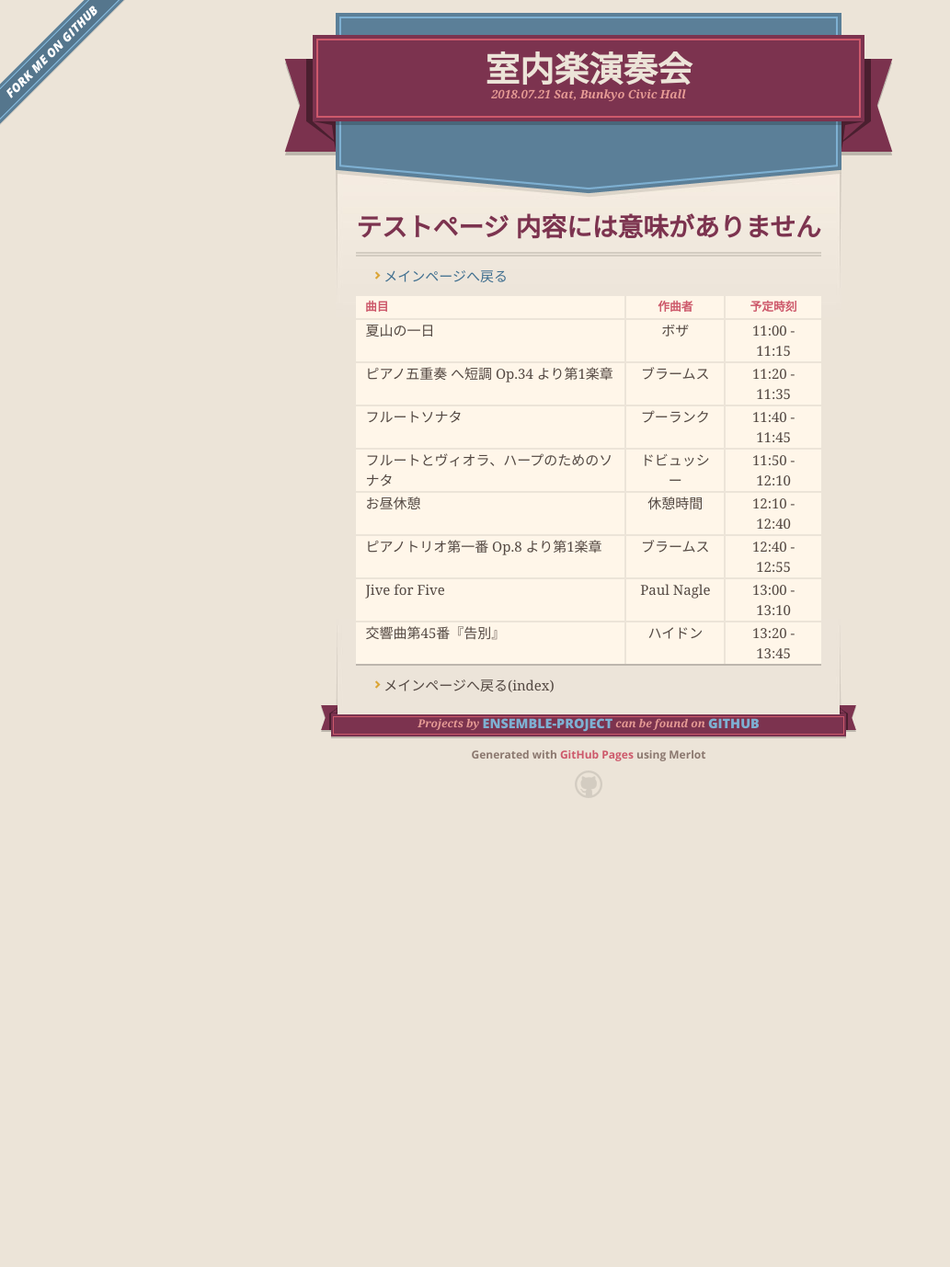
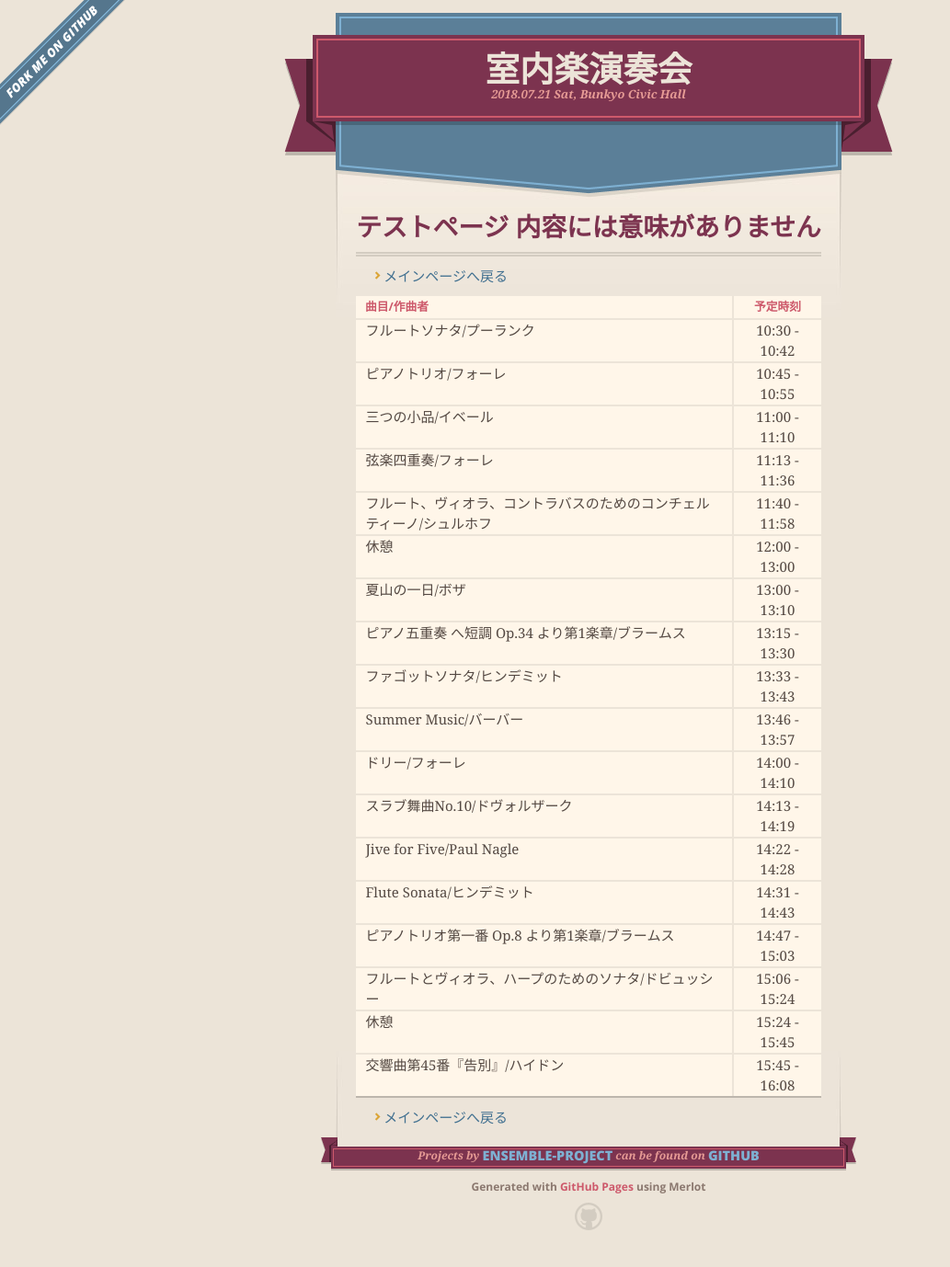
Before and after one commit to Ensemble-Project/Ensemble-Project.github.io, a Jekyll site: the page built from timetable.md, in a window 1280 px wide. Shown: the whole page at 92% size, without its empty margins (0-1033 px from the left). Built offline with Jekyll 4.4.1, drawn with Linux system fonts in a browser that asks for light colours; our own code applies the rules of GitHub Pages for plain Markdown files; before the commit the page ends 908 px from its top, so only the background shows below that.

Commit message:
timetable

```diff
--- a/timetable.md
+++ b/timetable.md
@@ -1,15 +1,25 @@
 # テストページ 内容には意味がありません
 * [メインページへ戻る](index)
 
-| 曲目                                     | 作曲者          | 予定時刻      |
-|:---------------------------------------- |:---------------:|:-------------:|
-| 夏山の一日                               | ボザ            | 11:00 - 11:15 |
-| ピアノ五重奏 へ短調 Op.34 より第1楽章    | ブラームス      | 11:20 - 11:35 |
-| フルートソナタ                           | プーランク      | 11:40 - 11:45 |
-| フルートとヴィオラ、ハープのためのソナタ | ドビュッシー    | 11:50 - 12:10 |
-| お昼休憩                                 | 休憩時間        | 12:10 - 12:40 |
-| ピアノトリオ第一番 Op.8 より第1楽章      | ブラームス      | 12:40 - 12:55 |
-| Jive for Five                            | Paul Nagle      | 13:00 - 13:10 |
-| 交響曲第45番『告別』                     | ハイドン        | 13:20 - 13:45 |
+| 曲目/作曲者                         | 予定時刻      |
+|:---------------------------------------- |:-------------:|
+| フルートソナタ/プーランク      | 10:30 - 10:42 |
+| ピアノトリオ/フォーレ | 10:45 - 10:55 |
+| 三つの小品/イベール | 11:00 - 11:10 |
+| 弦楽四重奏/フォーレ | 11:13 - 11:36 |
+| フルート、ヴィオラ、コントラバスのためのコンチェルティーノ/シュルホフ | 11:40 - 11:58 |
+| 休憩 | 12:00 - 13:00 |
+| 夏山の一日/ボザ | 13:00 - 13:10 |
+| ピアノ五重奏 へ短調 Op.34 より第1楽章/ブラームス | 13:15 - 13:30 |
+| ファゴットソナタ/ヒンデミット | 13:33 - 13:43 |
+| Summer Music/バーバー | 13:46 - 13:57 |
+| ドリー/フォーレ | 14:00 - 14:10 |
+| スラブ舞曲No.10/ドヴォルザーク | 14:13 - 14:19 |
+| Jive for Five/Paul Nagle      | 14:22 - 14:28 |
+| Flute Sonata/ヒンデミット | 14:31 - 14:43 |
+| ピアノトリオ第一番 Op.8 より第1楽章/ブラームス      | 14:47 - 15:03 |
+| フルートとヴィオラ、ハープのためのソナタ/ドビュッシー    | 15:06 - 15:24 |
+| 休憩 | 15:24 - 15:45 |
+| 交響曲第45番『告別』/ハイドン | 15:45 - 16:08
 
-* メインページへ戻る(index)
+* [メインページへ戻る](index)
```
Also changed, not shown: index.md (+2 -2 lines).
